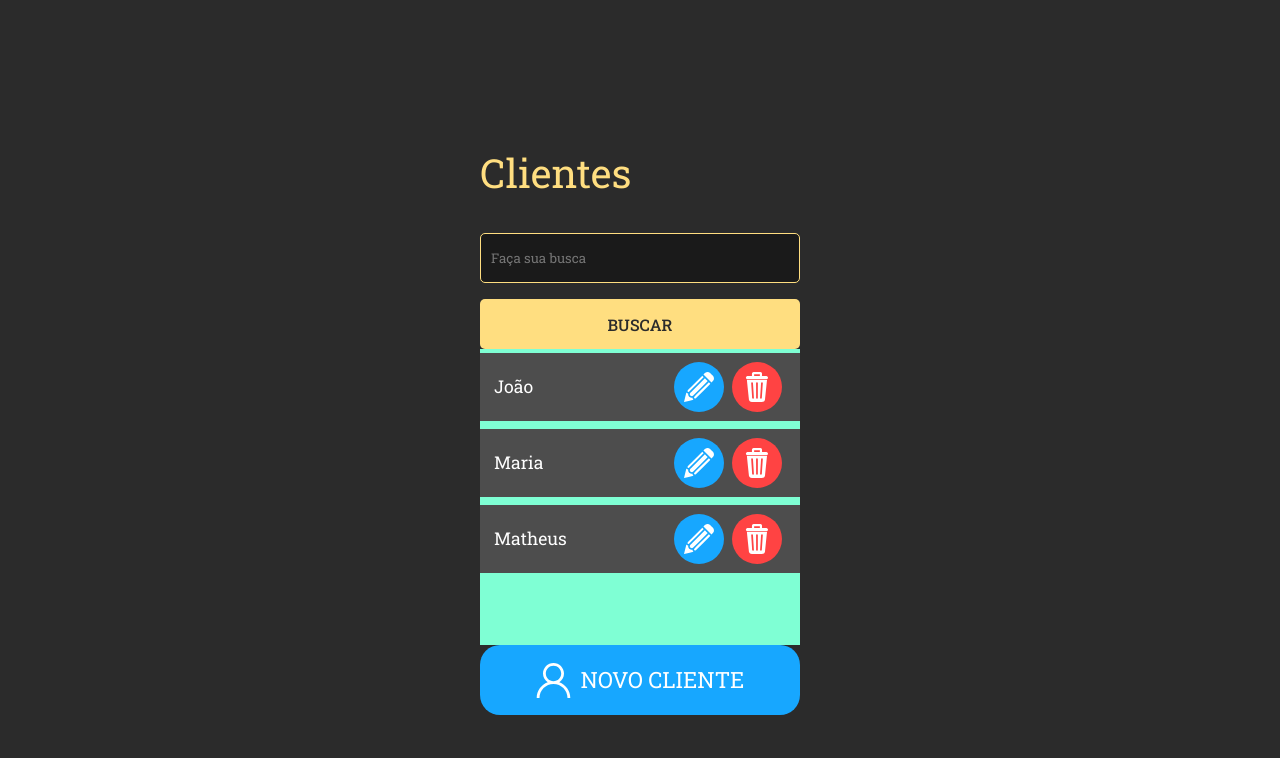
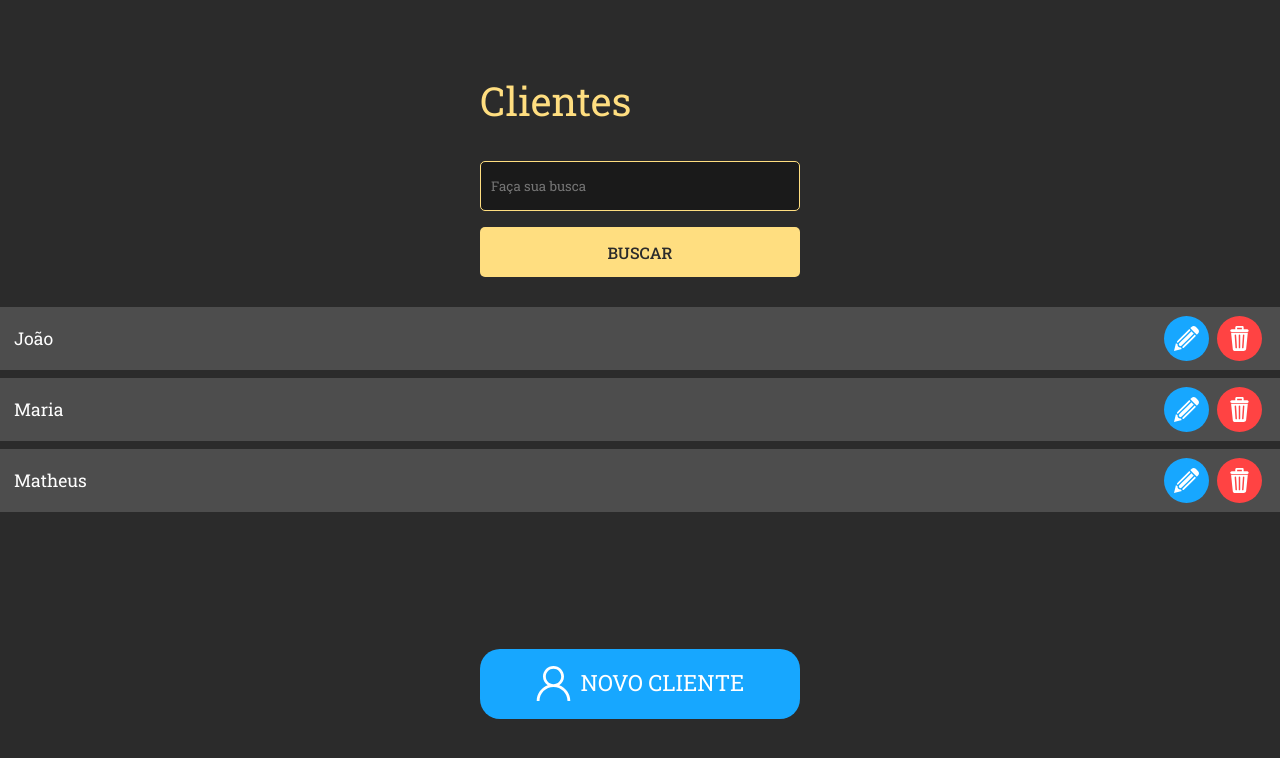
Before and after one commit to brunovictorlima/customy-webapp, a React (Vite) app: page / in a window 1280 px wide. Shown: the top 758 px of the page. Built offline with nearby package versions, Linux system fonts and the light colour scheme.

Commit message:
Customers Page
Finalizando disposição básica de componentes. Falta codificar a rolagem da lista de clientes.

```diff
--- a/src/components/customers_page/Button.module.css
+++ b/src/components/customers_page/Button.module.css
@@ -1,9 +1,9 @@
 .EditButton {
-    width: 50px;
-    height: 50px;
+    width: 45px;
+    height: 45px;
     background-color: var(--blue);
     background-image: url("../../assets/icons/edit_icon.svg");
-    background-size: 60% auto;
+    background-size: 55% auto;
     background-repeat: no-repeat;
     background-position: center;
     border-radius: 50%;
@@ -11,11 +11,11 @@
 }
 
 .DeleteButton {
-    width: 50px;
-    height: 50px;
+    width: 45px;
+    height: 45px;
     background-color: var(--red);
     background-image: url("../../assets/icons/delete_icon.svg");
-    background-size: 60% auto;
+    background-size: 55% auto;
     background-repeat: no-repeat;
     background-position: center;
     border-radius: 50%;
--- a/src/pages/Customers.jsx
+++ b/src/pages/Customers.jsx
@@ -8,7 +8,7 @@ import BigButton from "../components/customers_page/BigButton";
 function Customers() {
     return (
         <Container>
-            <div>
+            <div className={styles.centralize}>
                 <div className={styles.top}>
                     <h1 className={styles.title}>Clientes</h1>
                     <Input
--- a/src/pages/Customers.module.css
+++ b/src/pages/Customers.module.css
@@ -5,10 +5,13 @@
 }
 
 .customersList {
-    background-color: aquamarine;
-    height: 60%;
+    height: 40vh;
+    width: 100vw;
+    margin: 1.6rem 0;
 }
 
-/* .top {
-    margin-bottom: 80%;
-} */
+.centralize {
+    display: flex;
+    flex-direction: column;
+    align-items: center;
+}
```
